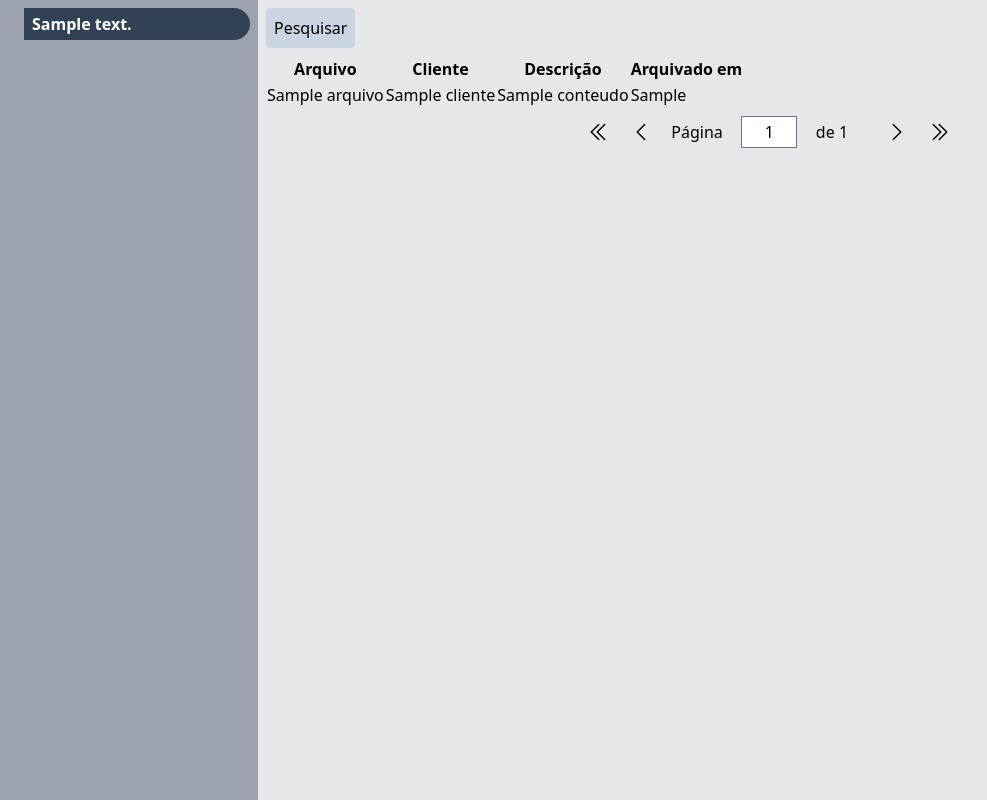
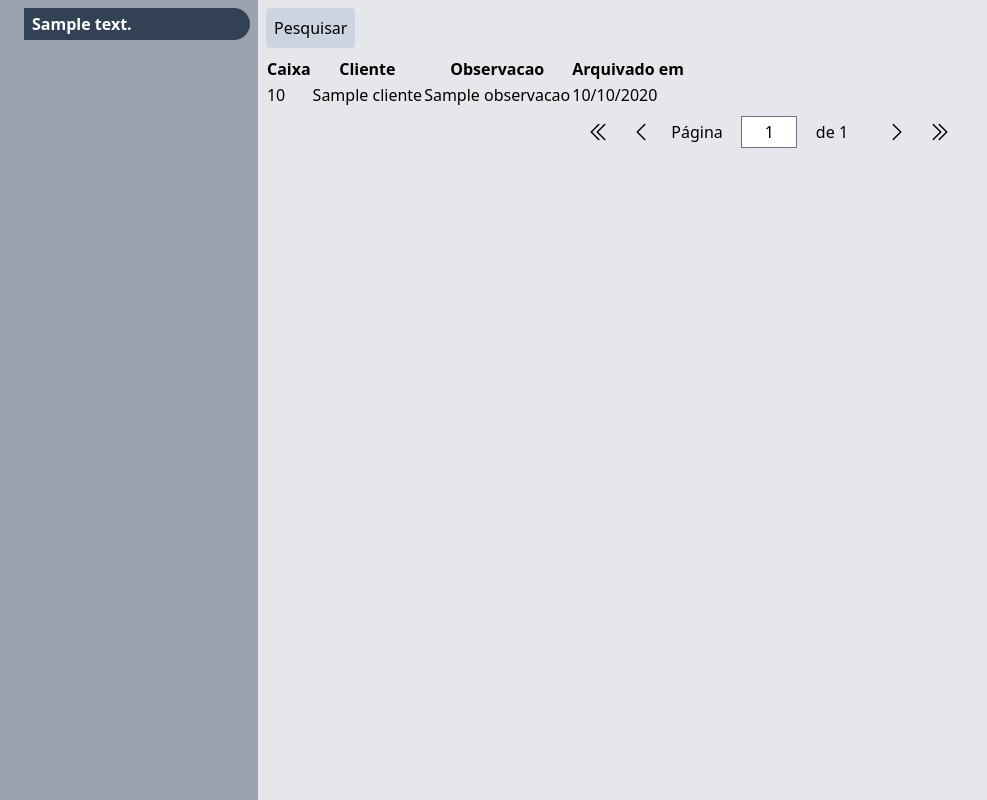
Before and after one commit to augustomonoo/arquivo, a Django app: template arquivo/templates/arquivo/main/consulta.html in a window 1280 px wide. Shown: the whole page, without its empty margins (0-987 px from the left). Run offline with Django 3.2, Linux system fonts and the light colour scheme; the template is opened without the code that fills it: most values are stand-ins (such as "Sample title", 1, 10 or a date in 2020); style sheets or scripts are compiled from the project's sources; some libraries are stand-ins or nearby versions.

Commit message:
Ajustado campos para novo DB

```diff
--- a/arquivo/templates/arquivo/main/consulta.html
+++ b/arquivo/templates/arquivo/main/consulta.html
@@ -8,18 +8,18 @@
     <table>
         <thead>
             <tr>
-                <th>Arquivo</th>
+                <th>Caixa</th>
                 <th>Cliente</th>
-                <th>Descrição</th>
+                <th>Observacao</th>
                 <th>Arquivado em</th>
             </tr>
         </thead>
         {% for resultado in object_list %}
             <tr>
-                <td>{{ resultado.arquivo }}</td>
+                <td>{{ resultado.numero_caixa|floatformat }}</td>
                 <td>{{ resultado.cliente }}</td>
-                <td>{{ resultado.conteudo }}</td>
-                <td>{{ resultado.criado_em }}</td>
+                <td>{{ resultado.observacao }}</td>
+                <td>{{ resultado.data_arquivo|date:"SHORT_DATE_FORMAT" }}</td>
             </tr>
         {% endfor %}
     </table>
```
